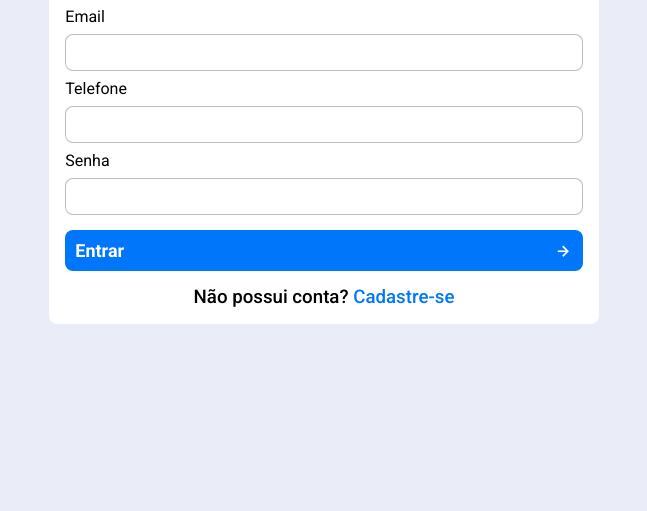
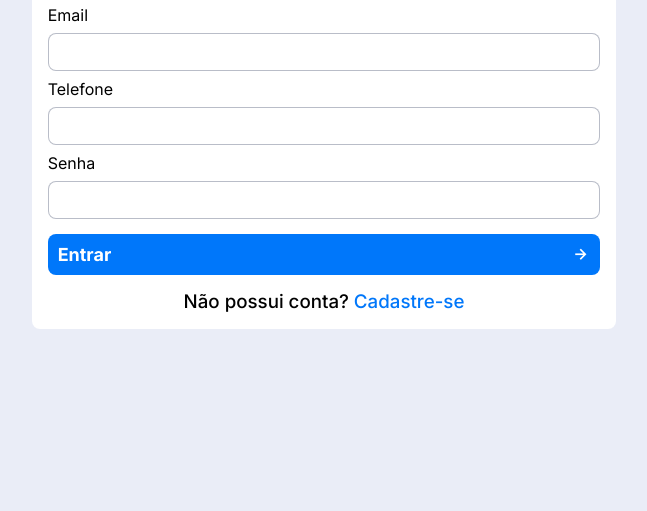
Before and after one commit to lucasfribeiro/projetotcc, a plain HTML site: page index.html in a window 1280 px wide. Shown: the part 289-800 px from the top of the page, without its empty margins (316-963 px from the left). Drawn offline with nearby package versions, Linux system fonts and the light colour scheme.

Commit message:
update font-family

```diff
--- a/src/css/cad.css
+++ b/src/css/cad.css
@@ -1,4 +1,4 @@
-@import url('https://fonts.googleapis.com/css2?family=Roboto:ital,wght@0,100;0,300;0,400;0,500;0,700;0,900;1,100;1,300;1,400;1,500;1,700;1,900&display=swap');
+@import url('https://fonts.googleapis.com/css2?family=Inter:ital,wght@0,100;0,300;0,400;0,500;0,700;0,900;1,100;1,300;1,400;1,500;1,700;1,900&display=swap');
 
 :root{
     --color-dark: #010101;
@@ -22,7 +22,7 @@
     border: 0;
     margin: 0;
     box-sizing: border-box;
-    font-family: "Roboto", sans-serif;
+    font-family: "Inter", sans-serif;
 }
 
 .container{
--- a/src/css/home.css
+++ b/src/css/home.css
@@ -1,4 +1,4 @@
-@import url('https://fonts.googleapis.com/css2?family=Roboto:ital,wght@0,100;0,300;0,400;0,500;0,700;0,900;1,100;1,300;1,400;1,500;1,700;1,900&display=swap');
+@import url('https://fonts.googleapis.com/css2?family=Inter:ital,wght@0,100;0,300;0,400;0,500;0,700;0,900;1,100;1,300;1,400;1,500;1,700;1,900&display=swap');
 
 :root{
     --color-dark: #010101;
@@ -23,7 +23,7 @@
     border: 0;
     margin: 0;
     box-sizing: border-box;
-    font-family: "Roboto", sans-serif;
+    font-family: "Inter", sans-serif;
 }
 
 .container{
--- a/src/css/index.css
+++ b/src/css/index.css
@@ -1,4 +1,4 @@
-@import url('https://fonts.googleapis.com/css2?family=Roboto:ital,wght@0,100;0,300;0,400;0,500;0,700;0,900;1,100;1,300;1,400;1,500;1,700;1,900&display=swap');
+@import url('https://fonts.googleapis.com/css2?family=Inter:ital,wght@0,100;0,300;0,400;0,500;0,700;0,900;1,100;1,300;1,400;1,500;1,700;1,900&display=swap');
 
 :root{
     --color-dark: #010101;
@@ -22,7 +22,7 @@
     border: 0;
     margin: 0;
     box-sizing: border-box;
-    font-family: "Roboto", sans-serif;
+    font-family: "Inter", sans-serif;
 }
 
 .container{
```
